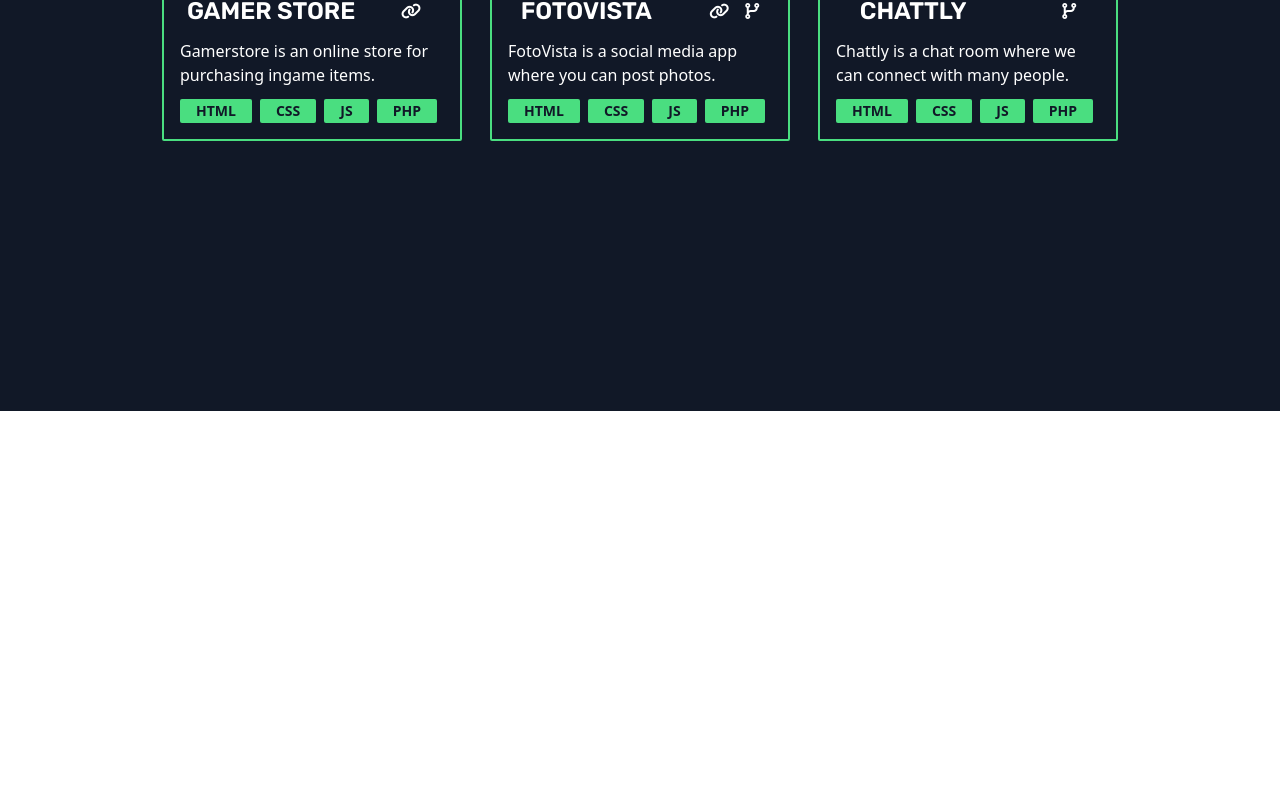
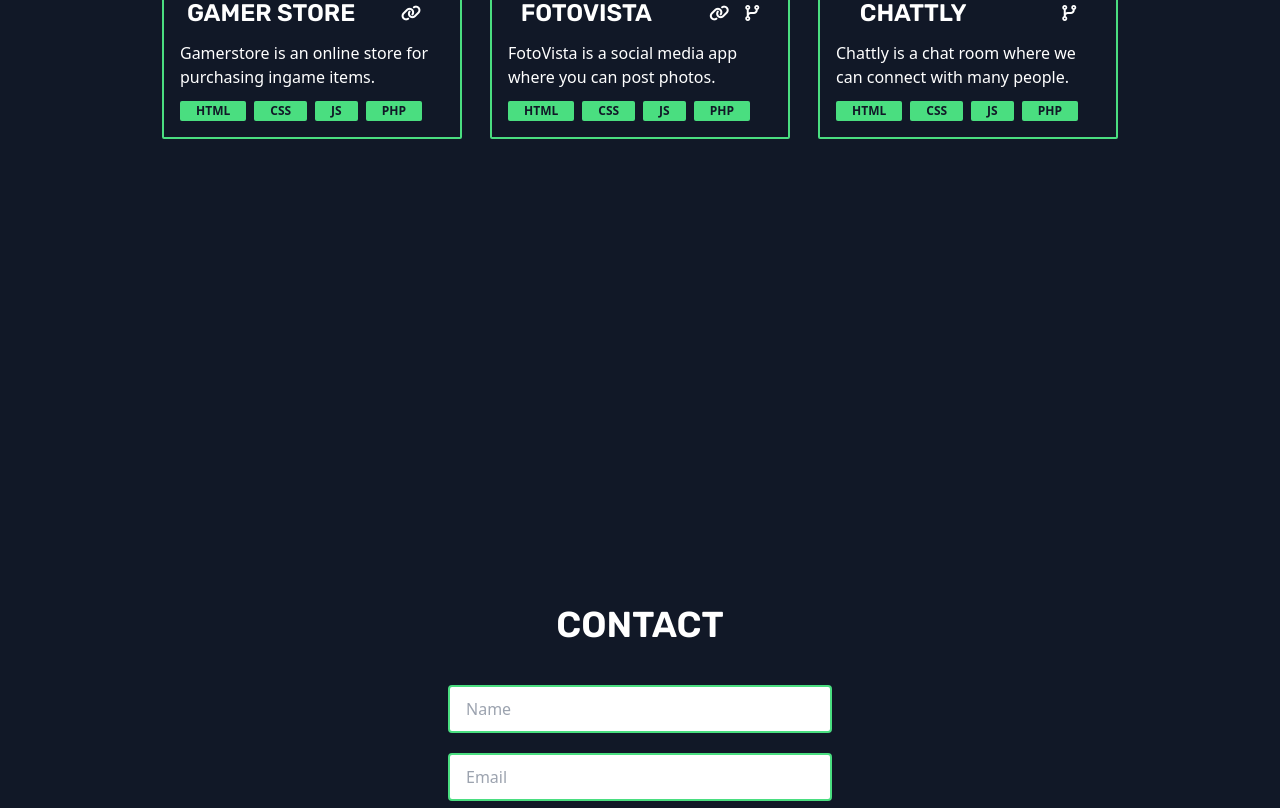
Before and after one commit to aregxd/Portfolio-Web, a React (Vite) app: page / in a window 1280 px wide. Shown: the part 1989-2797 px from the top of the page. Before the commit the page ends 2400 px from the top, so only its background shows below. Built offline with nearby package versions, Linux system fonts and the light colour scheme.

Commit message:
first commit

```diff
--- /dev/null
+++ b/src/Components/Contact.jsx
@@ -0,0 +1,35 @@
+import React from 'react'
+
+export default function Contact() {
+  return (
+    <div className='min-h-screen w-full flex gap-10 flex-col justify-center items-center bg-gray-900'>
+        <p className='text-white font-semibold text-4xl font-rubik uppercase'>Contact</p>
+        <div className="flex justify-center md:w-3/4">
+            <form action="mailto:aprimregmi24@gmail.com" method="post" enctype="text/plain" className='flex flex-col gap-5'>
+                <Input text='Name' />
+                <Input text='Email' />
+                <TextArea />
+                <SendBtn />
+            </form>
+        </div>
+    </div>
+  )
+}
+
+function Input ({text}){
+    return(
+        <input type="text" placeholder={text} className='w-72 h-12 px-4 outline-none rounded border-2 border-green-400 md:w-96' />
+    )
+}
+
+function TextArea (){
+    return(
+        <textarea placeholder='Message' className='w-72 min-h-32 max-h-56 px-4 pt-3 outline-none rounded border-2 border-green-400 md:w-96'></textarea>
+    )
+}
+
+function SendBtn(){
+    return(
+        <button className='mx-8 px-5 py-2 font-semibold font-rubik text-xl bg-green-400 border-2 border-green-400 outline-none uppercase rounded hover:bg-gray-900 hover:text-green-400'>Send Message</button>
+    )
+}
--- a/src/Components/Home.jsx
+++ b/src/Components/Home.jsx
@@ -36,6 +36,6 @@ function SocialIcons({icon, to}){
 
 function Button (){
   return(
-    <button class="relative px-10 py-2 text-xl font-bold text-gray-800 bg-green-400 rounded shadow-md uppercase font-rubik hover:opacity-90">Resume</button>
+    <button class="relative px-10 py-2 text-xl font-bold text-gray-800 bg-green-400 rounded shadow-md uppercase border-2 border-green-400 font-rubik hover:bg-gray-900 hover:text-green-400">Resume</button>
   )
 }
--- a/src/Components/Projects.jsx
+++ b/src/Components/Projects.jsx
@@ -31,7 +31,7 @@ export default function Projects() {
 function Cards({title, link, github,desc,langs}){
   let languages = langs;
   const list = languages.map( lang =>
-      <li className='w-auto bg-green-400 px-4 py-0.5 text-gray-900 text-sm font-semibold list-none rounded-sm uppercase'>{lang}</li>
+      <li className='w-auto bg-green-400 px-4 py-0.5 text-gray-900 text-xs font-bold list-none rounded-sm uppercase'>{lang}</li>
   );
   return(
     <>
--- a/src/Import/Import.jsx
+++ b/src/Import/Import.jsx
@@ -1,6 +1,7 @@
 import Home from "../Components/Home"
 import Skills from "../Components/Skills"
 import Projects from "../Components/Projects"
+import Contact from "../Components/Contact"
 
 function Import() {
   return (
@@ -8,6 +9,7 @@ function Import() {
       <Home />
       <Skills />
       <Projects />
+      <Contact />
     </>
   )
 }
```
Also changed, not shown: 1 other file (tests, documents, lock files or other folders).
